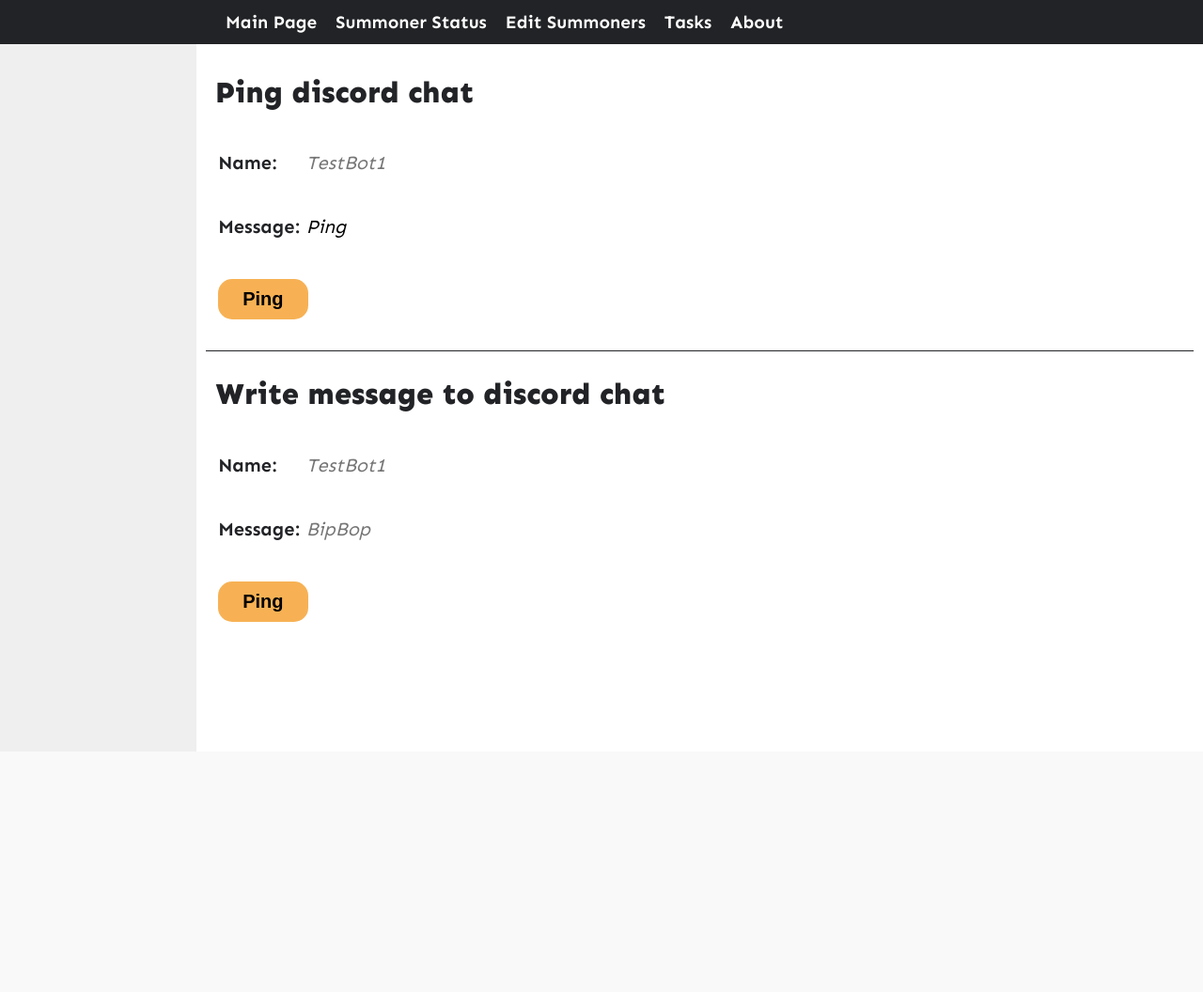
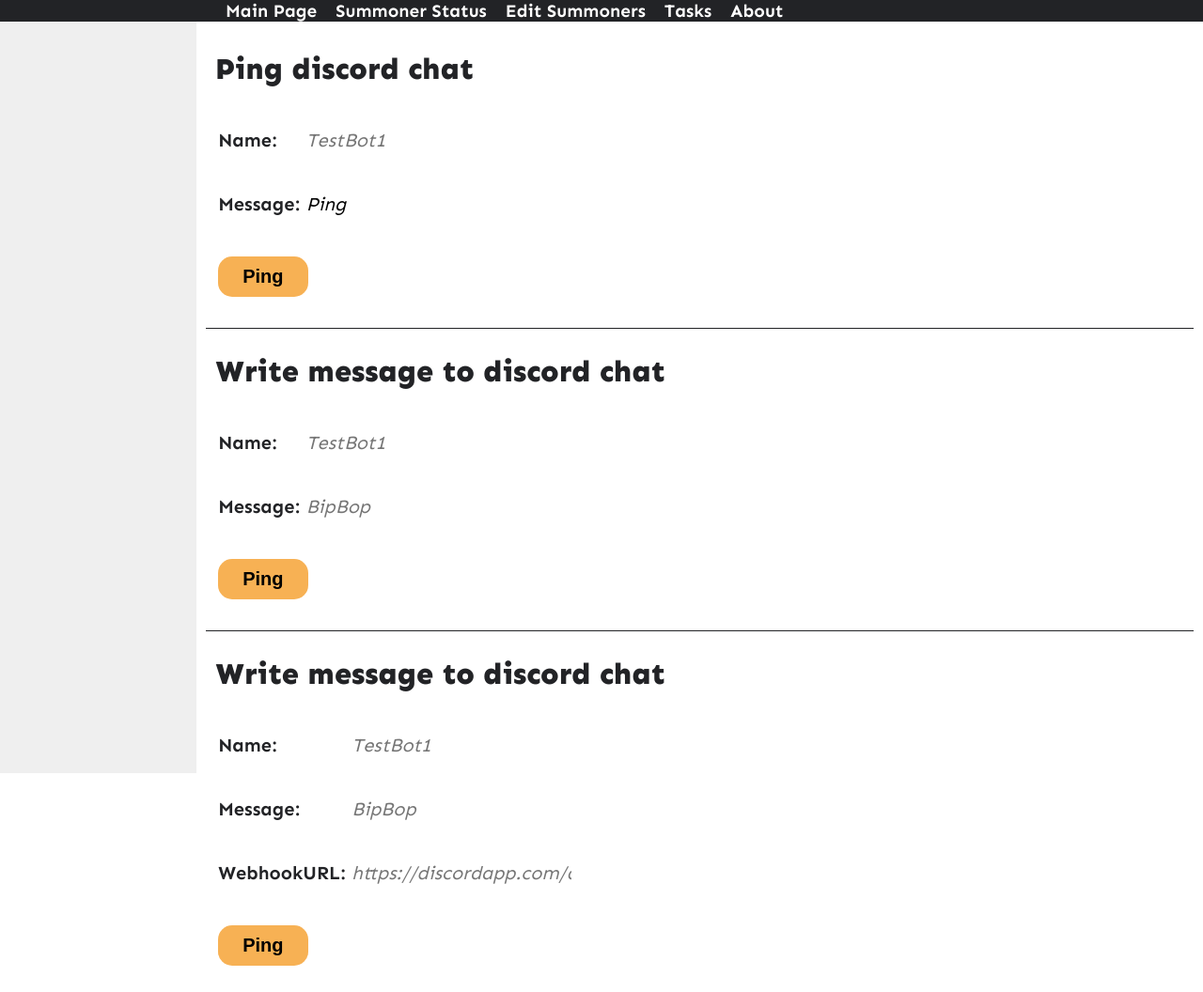
Before and after one commit to Moesen/Webhooks, a Flask app: page / in a window 1280 px wide. Shown: the whole page at 94% size. Before the commit the page ends 662 px from the top, so only its background shows below. Run offline with Flask 2, Linux system fonts and the light colour scheme; parts of the project's set-up code (start-up, migrations or seed data) failed here and were passed over; some libraries are stand-ins or nearby versions.

Commit message:
working now

```diff
--- a/Core/application.py
+++ b/Core/application.py
@@ -43,6 +43,22 @@ def send_message():
 
         webhook_handler.send_message(username=username,
                                      content=content)
+
+        return redirect(url_for("index"))
+
+
+@app.route("/send_message_custom_url", methods=["POST", "GET"])
+def send_message_custom_url():
+    if request.method == "POST":
+        message = request.form
+        username = message["username"]
+        content = message["content"]
+        webhook_url = message["webhook_url"]
+
+        webhook_handler.send_message_custom_url(webhook_url,
+                                                username=username,
+                                                content=content
+                                                )
 
         return redirect(url_for("index"))
 
@@ -118,6 +134,4 @@ def about():
 
 
 if __name__ == "__main__":
-    result = long_task.delay()
-    print(result.wait())
-    # app.run(threaded=True)
+    app.run(threaded=True)
--- a/Core/templates/index.html
+++ b/Core/templates/index.html
@@ -41,4 +41,26 @@
         </table>
     </form>
 </div>
+<div class="content_card">
+    <h1>Write message to discord chat</h1>
+    <form action="/send_message_custom_url" method="POST">
+        <table>
+            <tr>
+                <td><p>Name: </p></td>
+                <td><input type="text" placeholder="TestBot1" name="username"></td>
+            </tr>
+            <tr>
+                <td><p>Message: </p></td>
+                <td><input type="text" placeholder="BipBop" name="content"></td>
+            </tr>
+            <tr>
+                <td><p>WebhookURL: </p></td>
+                <td><input type="text" placeholder="https://discordapp.com/api/webhooks/..." name="webhook_url"></td>
+            </tr>
+            <tr>
+                <td colspan="2"><p><input type="submit" value="Ping"></p></td>
+            </tr>
+        </table>
+    </form>
+</div>
 {% endblock %}
```
Also changed, not shown: Core/web_handlers.py (+11 -0 lines).
